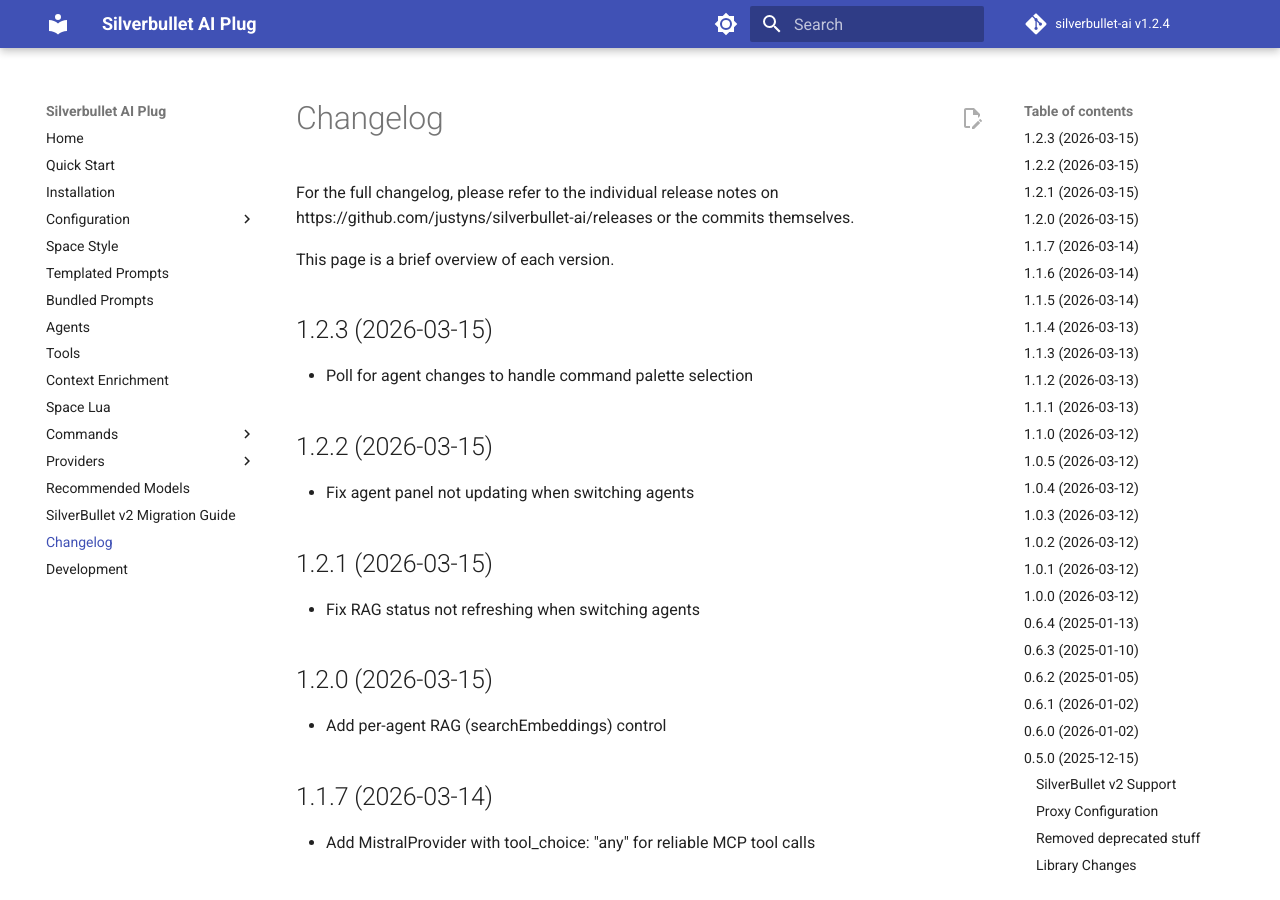
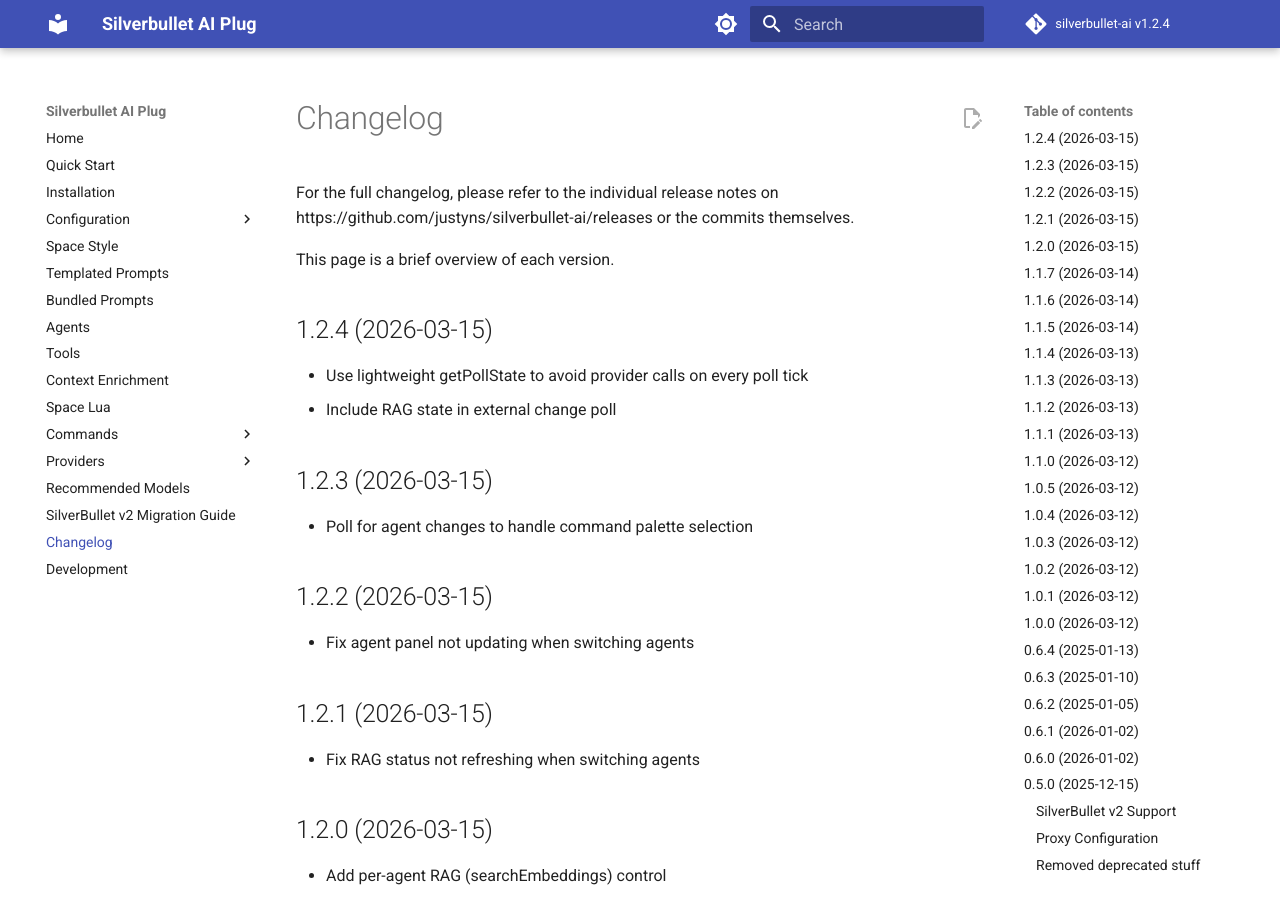
Before and after one commit to justyns/silverbullet-ai, an MkDocs documentation site: the page built from docs/Changelog.md, in a window 1280 px wide and 900 px high. Built offline with MkDocs 1.6.1 and Material for MkDocs 9.7.7, drawn with Linux system fonts in a browser that asks for light colours; comment, search, counter and statistics services are not loaded.

Commit message:
Update changelog for v1.2.4

```diff
--- a/docs/Changelog.md
+++ b/docs/Changelog.md
@@ -1,6 +1,11 @@
 For the full changelog, please refer to the individual release notes on https://github.com/justyns/silverbullet-ai/releases or the commits themselves.
 
 This page is a brief overview of each version.
+
+## 1.2.4 (2026-03-15)
+
+- Use lightweight getPollState to avoid provider calls on every poll tick
+- Include RAG state in external change poll
 
 ## 1.2.3 (2026-03-15)
 
```
